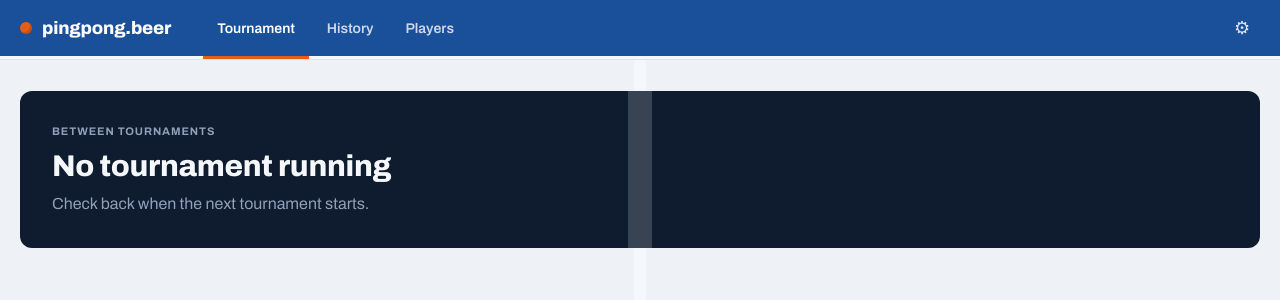
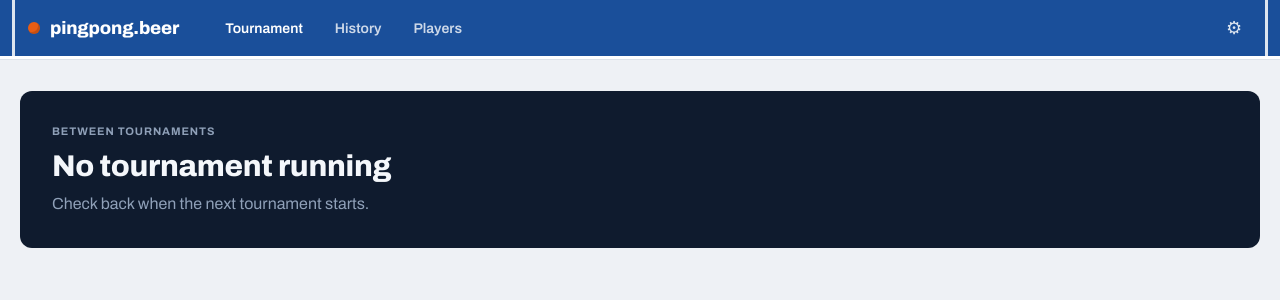
Before and after one commit to SoftwarePhil/pingpong, a Next.js app: page /tournaments/active in a window 1280 px wide. Shown: the top 300 px of the page. Built offline with nearby package versions, Linux system fonts and the light colour scheme; no server answers; the database is empty.

Commit message:
Move table lines into header only and improve bouncing ball animation

```diff
--- a/src/styles/components.css
+++ b/src/styles/components.css
@@ -1,18 +1,44 @@
-/* ── Site header ─────────────────────────────────────────────────────────── */
+/* ── Site header ───────────────────────────────────────────────────── */
 
-/* Table blue with a white edge line, like the playing surface. */
+/* Table blue with white edge lines, like the near side of a ping pong table. */
 .site-header {
   position: sticky;
   top: 0;
   z-index: 40;
   background: var(--table);
-  border-bottom: 3px solid var(--board-ink);
+  border-bottom: 3px solid #ffffff;
   box-shadow: 0 1px 0 var(--line);
+  overflow: hidden;
+}
+
+.site-header::before,
+.site-header::after {
+  content: "";
+  position: absolute;
+  top: 0;
+  bottom: 0;
+  width: 3px;
+  background: #ffffff;
+  opacity: 0.85;
+  pointer-events: none;
+}
+
+.site-header::before {
+  left: 12px;
+}
+
+.site-header::after {
+  right: 12px;
 }
 
 [data-theme="dark"] .site-header {
   background: #12305c;
-  border-bottom-color: #3d5d8f;
+  border-bottom-color: #e8eef6;
+}
+
+[data-theme="dark"] .site-header::before,
+[data-theme="dark"] .site-header::after {
+  background: #e8eef6;
 }
 
 .site-header__inner {
@@ -22,7 +48,9 @@
   max-width: 80rem;
   height: 3.5rem;
   margin-inline: auto;
-  padding-inline: 1.25rem;
+  padding-inline: 1.75rem;
+  position: relative;
+  z-index: 1;
 }
 
 .site-header__brand {
@@ -71,16 +99,11 @@
   border-bottom-color: var(--ball);
 }
 
-/* ── Page layout ─────────────────────────────────────────────────────────── */
+/* ── Page layout ───────────────────────────────────────────────────── */
 
 .app-shell {
   min-height: calc(100vh - 3.5rem);
   background: var(--canvas);
-  background-image:
-    linear-gradient(to right, transparent 49.5%, var(--board-ink) 49.5%, var(--board-ink) 50.5%, transparent 50.5%),
-    linear-gradient(to bottom, transparent 0, transparent 8%, color-mix(in srgb, var(--board-ink) 25%, transparent) 8%, color-mix(in srgb, var(--board-ink) 25%, transparent) calc(8% + 2px), transparent calc(8% + 2px));
-  background-size: 100% 100%, 100% 100%;
-  background-repeat: no-repeat;
   color: var(--ink);
 }
 
@@ -134,7 +157,7 @@
   line-height: 1.4;
 }
 
-/* ── Buttons ─────────────────────────────────────────────────────────────── */
+/* ── Buttons ─────────────────────────────────────────────────────── */
 
 .button {
   display: inline-flex;
@@ -215,7 +238,7 @@
   background-image: linear-gradient(135deg, var(--avatar-gradient-start), var(--avatar-gradient-end));
 }
 
-/* ── Surfaces ────────────────────────────────────────────────────────────── */
+/* ── Surfaces ───────────────────────────────────────────────────── */
 
 .surface-card {
   background: var(--surface);
@@ -233,17 +256,6 @@
   background: var(--board);
   color: var(--board-ink);
   border-radius: 0.75rem;
-  position: relative;
-}
-
-.scoreboard::before {
-  content: "";
-  position: absolute;
-  inset: 0;
-  border-radius: inherit;
-  background-image: linear-gradient(to right, transparent 49%, color-mix(in srgb, var(--board-ink) 30%, transparent) 49%, color-mix(in srgb, var(--board-ink) 30%, transparent) 51%, transparent 51%);
-  pointer-events: none;
-  opacity: 0.6;
 }
 
 /* Net divider — white mesh strip */
@@ -293,7 +305,7 @@
   background: var(--gold-soft);
 }
 
-/* ── Flip score cards ────────────────────────────────────────────────────── */
+/* ── Flip score cards ──────────────────────────────────────────── */
 
 .score-flip {
   display: inline-block;
@@ -325,59 +337,75 @@
   color: var(--win);
 }
 
-/* ── Bouncing load ball ──────────────────────────────────────────────────── */
+/* ── Bouncing load ball ──────────────────────────────────────────── */
 
 .bouncing-ball {
   position: fixed;
-  top: 4.5rem;
+  top: 0;
   left: 0;
   z-index: 45;
   width: 100%;
-  height: 80px;
+  height: 120px;
   pointer-events: none;
   overflow: hidden;
 }
 
 .bouncing-ball__orb {
   position: absolute;
-  width: 22px;
-  height: 22px;
+  width: 20px;
+  height: 20px;
   border-radius: 50%;
-  background: radial-gradient(circle at 30% 30%, #fff 0%, var(--ball) 40%, #c44a0a 100%);
-  box-shadow: 0 2px 4px rgb(0 0 0 / 0.25), inset -1px -1px 2px rgb(0 0 0 / 0.2);
-  animation: ball-bounce 3s cubic-bezier(0.45, 0.05, 0.55, 0.95) forwards;
+  background: radial-gradient(circle at 32% 28%, #fff 0%, var(--ball) 38%, #c44a0a 100%);
+  box-shadow: 0 3px 6px rgb(0 0 0 / 0.28), inset -1px -1px 2px rgb(0 0 0 / 0.18);
+  animation: ball-bounce 2.8s cubic-bezier(0.25, 0.46, 0.45, 0.94) forwards;
 }
 
 @keyframes ball-bounce {
   0% {
-    left: -30px;
-    top: 0;
-    transform: scale(1);
+    left: -40px;
+    top: 8px;
+    transform: scale(1) rotate(0deg);
   }
-  18% {
-    left: 18%;
-    top: 42px;
-    transform: scale(0.92);
+  12% {
+    left: 12%;
+    top: 72px;
+    transform: scale(0.88) rotate(40deg);
+  }
+  24% {
+    left: 24%;
+    top: 6px;
+    transform: scale(1) rotate(80deg);
   }
   36% {
-    left: 38%;
-    top: 8px;
-    transform: scale(1);
+    left: 36%;
+    top: 58px;
+    transform: scale(0.9) rotate(120deg);
   }
-  54% {
-    left: 58%;
+  48% {
+    left: 48%;
+    top: 10px;
+    transform: scale(1) rotate(160deg);
+  }
+  60% {
+    left: 60%;
     top: 48px;
-    transform: scale(0.9);
+    transform: scale(0.92) rotate(200deg);
   }
   72% {
-    left: 78%;
-    top: 12px;
-    transform: scale(1);
+    left: 72%;
+    top: 14px;
+    transform: scale(0.98) rotate(240deg);
+  }
+  84% {
+    left: 84%;
+    top: 40px;
+    transform: scale(0.9) rotate(280deg);
+    opacity: 0.85;
   }
   100% {
-    left: 110%;
-    top: 60px;
-    transform: scale(0.85);
+    left: 108%;
+    top: 64px;
+    transform: scale(0.82) rotate(320deg);
     opacity: 0;
   }
 }
@@ -388,7 +416,7 @@
   }
 }
 
-/* ── Forms ───────────────────────────────────────────────────────────────── */
+/* ── Forms ───────────────────────────────────────────────────────── */
 
 .form-control {
   background: var(--surface);
@@ -415,7 +443,7 @@
   font-weight: 700;
 }
 
-/* ── Settings menu (in the header) ───────────────────────────────────────── */
+/* ── Settings menu (in the header) ─────────────────────────────────── */
 
 .settings-menu {
   position: relative;
@@ -531,7 +559,15 @@
 @media (max-width: 640px) {
   .site-header__inner {
     gap: 0.75rem;
-    padding-inline: 1rem;
+    padding-inline: 1.25rem;
+  }
+
+  .site-header::before {
+    left: 8px;
+  }
+
+  .site-header::after {
+    right: 8px;
   }
 
   .site-header__brand .font-display {
```
